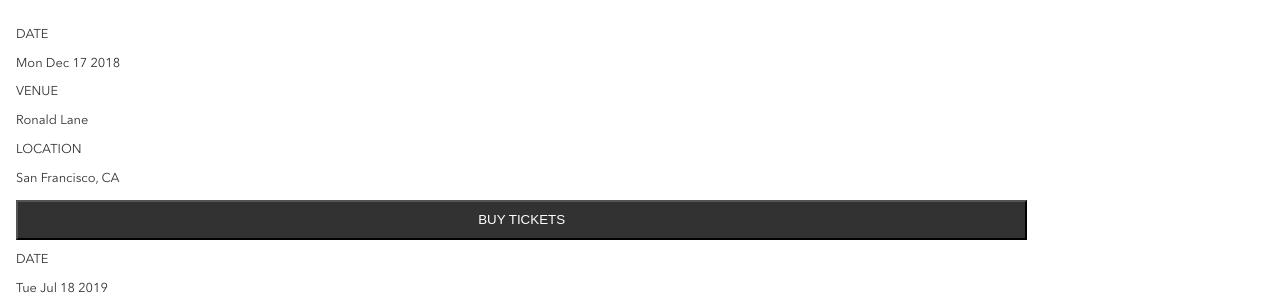
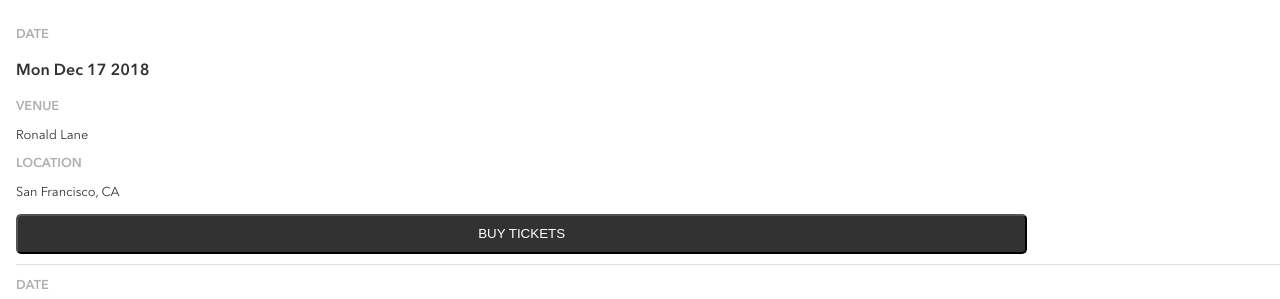
Before and after one commit to paulovlutz/paulo-lutz-bandsite, a plain HTML site: page sprint-2/pages/shows.html in a window 1280 px wide. Shown: the part 653-952 px from the top of the page. Drawn offline with Linux system fonts and the light colour scheme.

Commit message:
create function to add shows on screen

```diff
--- a/sprint-2/javascript/shows.js
+++ b/sprint-2/javascript/shows.js
@@ -36,34 +36,37 @@ let shows__array = [
     }
 ];
 
-for (let i = 0; i < shows__array.length; i++) {
+function displayShow(showObj) {
     let shows__card = document.createElement("div");
+    shows__card.className = "shows__card";
 
     let shows__dateText = document.createElement("p");
     shows__dateText.innerText = "DATE";
+    shows__dateText.className = "shows__heading";
     shows__card.appendChild(shows__dateText);
 
-    let shows__date = document.createElement("p");
-    shows__date.innerText = shows__array[i]["date"];
+    let shows__date = document.createElement("h3");
+    shows__date.innerText = showObj["date"];
     shows__card.appendChild(shows__date);
-    document.querySelector(".shows__table").appendChild(shows__card);
 
     let shows__venueText = document.createElement("p");
     shows__venueText.innerText = "VENUE";
+    shows__venueText.className = "shows__heading";
     shows__card.appendChild(shows__venueText);
 
     let shows__venue = document.createElement("p");
-    shows__venue.innerText = shows__array[i]["venue"];
+    shows__venue.innerText = showObj["venue"];
     shows__card.appendChild(shows__venue);
-    document.querySelector(".shows__table").appendChild(shows__card);
 
     let shows__locationText = document.createElement("p");
     shows__locationText.innerText = "LOCATION";
+    shows__locationText.className = "shows__heading";
     shows__card.appendChild(shows__locationText);
 
     let shows__location = document.createElement("p");
-    shows__location.innerText = shows__array[i]["location"];
+    shows__location.innerText = showObj["location"];
     shows__card.appendChild(shows__location);
+
     document.querySelector(".shows__table").appendChild(shows__card);
 
     let shows__button = document.createElement("button");
@@ -71,3 +74,7 @@ for (let i = 0; i < shows__array.length; i++) {
     shows__button.classList.add("shows__button");
     shows__card.appendChild(shows__button);
 }
+
+for (let i = 0; i < shows__array.length; i++) {
+    displayShow(shows__array[i]);
+}
--- a/sprint-2/styles/partials/_shows-section.scss
+++ b/sprint-2/styles/partials/_shows-section.scss
@@ -1,4 +1,5 @@
 @import "./typography";
+@import "./variables";
 
 .shows {
     padding-left: 16px;
@@ -9,4 +10,18 @@
         background-color: $black;
         color: $white;
     }
+
+    &__card {
+        border-bottom: 1px solid $mercury;
+    }
+
+    &__heading {
+        color: $silver;
+        font-family: "Avenir Demi Bold";
+    }
+
+    &__button {
+        margin-bottom: 10px;
+        border-radius: 5px;
+    }
 }
```
Also changed, not shown: sprint-2/styles/shows.css, 1 other file.
